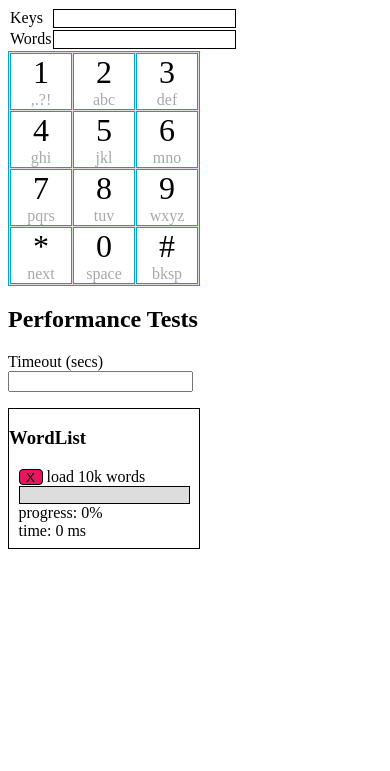
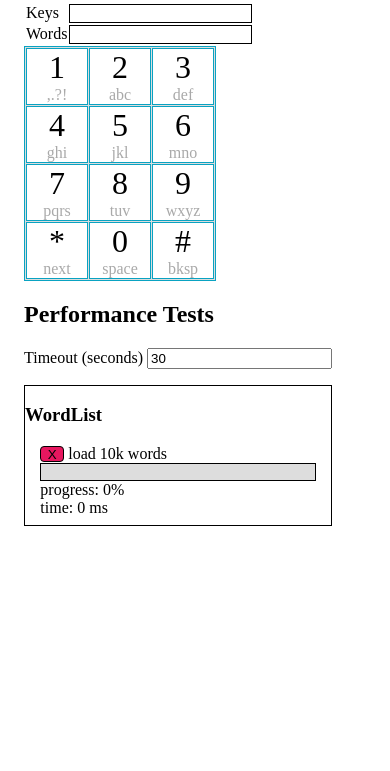
Before and after one commit to s-wigg/ads-tries, a website built with webpack: page dist/index.html in a window 390 px wide. Shown: the part 73-844 px from the top of the page. Built offline with nearby package versions, Linux system fonts and the light colour scheme.

Commit message:
Make things a little more responsive

```diff
--- a/dist/index.css
+++ b/dist/index.css
@@ -4,7 +4,13 @@ ul {
 }
 
 .main {
+  display: flex;
+  flex-wrap: wrap;
+}
+
+.phone {
   width: 12rem;
+  margin: 0 1rem;
 }
 
 .display {
@@ -26,18 +32,18 @@ ul {
   padding: 1px;
   gap: 1px;
 
-  border: 1px solid #0AA3C2;
+  border: 1px solid #0aa3c2;
 
   background-color: #dddddd;
 }
 
 .keyboard-button {
-  border: 1px solid #0AA3C2;
+  border: 1px solid #0aa3c2;
   background-color: white;
 }
 
 .keyboard-button:hover {
-  background-color: #eeeeee
+  background-color: #eeeeee;
 }
 
 .keyboard-button:active {
@@ -54,13 +60,19 @@ ul {
   color: darkgrey;
 }
 
+.performance {
+  min-width: 12rem;
+  max-width: 25rem;
+  margin: 0 1rem;
+}
+
 .performance-report {
   border: 1px solid black;
 }
 
 .performance-task {
   width: 90%;
-  margin: .5rem auto;
+  margin: 0.5rem auto;
 }
 
 .performance-task:not(:first-child) {
@@ -71,7 +83,7 @@ ul {
   height: 1rem;
   width: 1.5rem;
   padding: 0;
-  background-color: #E7175F;
+  background-color: #e7175f;
   border: 1px solid black;
   border-radius: 4px;
 }
@@ -88,6 +100,6 @@ ul {
 }
 
 .performance-task--progress-bar {
-  background-color: #0AA3C2;
+  background-color: #0aa3c2;
   height: 100%;
 }
--- a/dist/index.html
+++ b/dist/index.html
@@ -11,9 +11,9 @@
 </head>
 
 <body>
+  <main class="main">
+    <section class="phone">
       <h1>T9 Keyboard</h1>
-
-  <main class="main">
       <div class="display">
         <label for="display--numbers">Keys</label>
         <input name="display--numbers" class="display--input display--numbers" readonly="true">
@@ -23,11 +23,13 @@
       </div>
 
       <div class="keyboard"></div>
+    </section>
+
 
     <section class="performance">
       <h2>Performance Tests</h2>
-      <label for="performance--timeout">Timeout (secs)</label>
-      <input name="performance--timeout">
+      <label for="performance--timeout">Timeout (seconds)</label>
+      <input name="performance--timeout" value="30">
       <ul class="performance--report-list"></ul>
     </section>
   </main>
```
Lines whose indentation alone changed are shown as unchanged.
